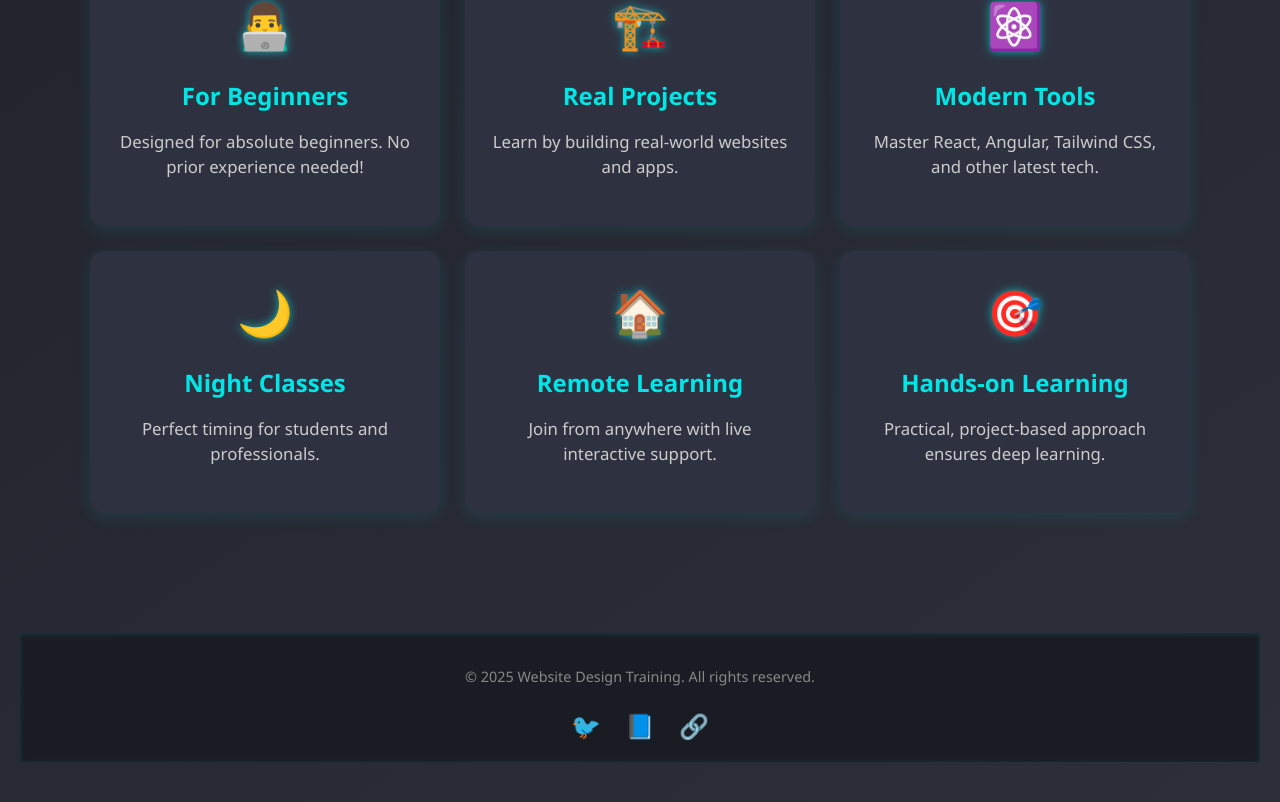
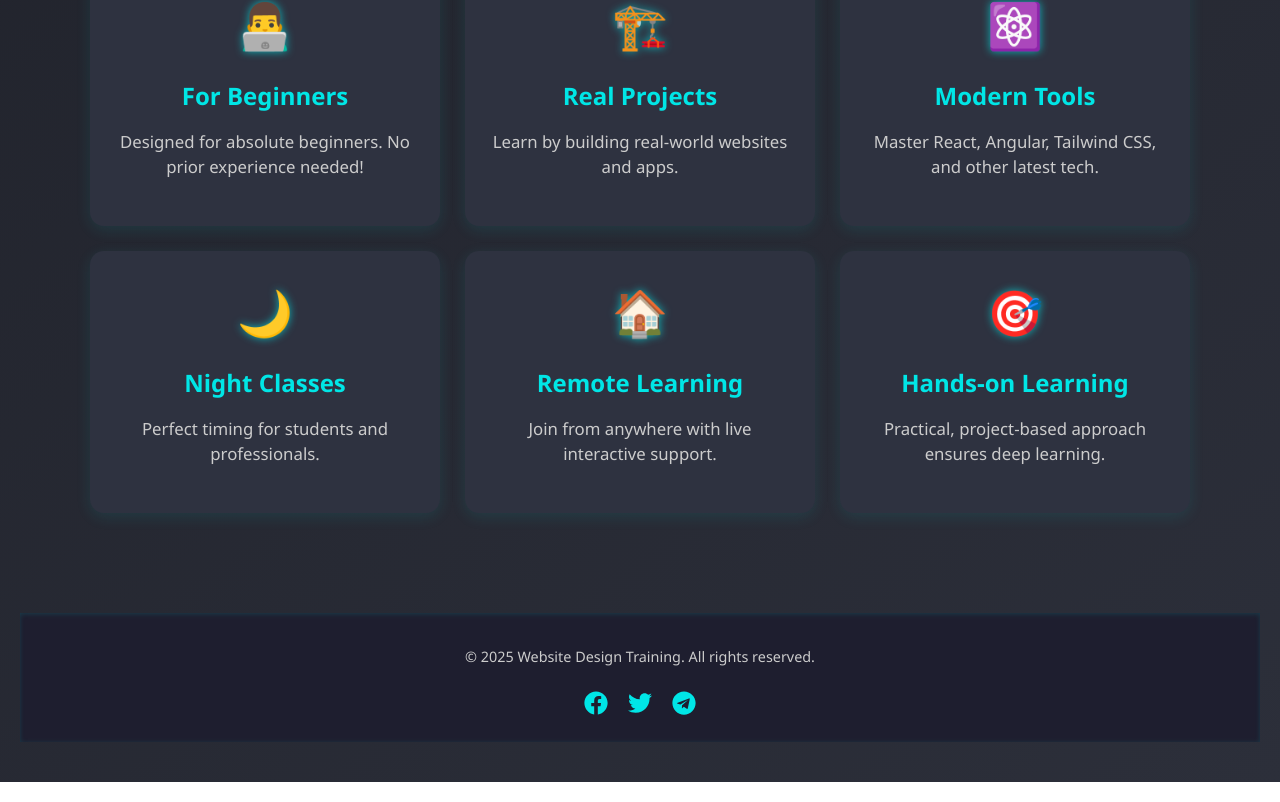
Before and after one commit to DesuSefiw/web-design-training, a React (Create React App) app in the folder trainer-frontend/: page / in a window 1280 px wide. Shown: the part 1019-1821 px from the top of the page. Built offline with nearby package versions, Linux system fonts and the light colour scheme.

Commit message:
Update Footer.js

```diff
--- a/trainer-frontend/src/components/Footer.js
+++ b/trainer-frontend/src/components/Footer.js
@@ -1,5 +1,7 @@
 // components/Footer.js
 import React from 'react';
+import { FaFacebook, FaTwitter, FaTelegram } from 'react-icons/fa';
+import './Footer.css';
 
 function Footer() {
   return (
@@ -7,9 +9,15 @@ function Footer() {
       <div className="footer-container">
         <p>© {new Date().getFullYear()} Website Design Training. All rights reserved.</p>
         <div className="social-links">
-          <a href="https://twitter.com" target="_blank" rel="noreferrer" aria-label="Twitter">🐦</a>
-          <a href="https://facebook.com" target="_blank" rel="noreferrer" aria-label="Facebook">📘</a>
-          <a href="https://linkedin.com" target="_blank" rel="noreferrer" aria-label="LinkedIn">🔗</a>
+          <a href="https://facebook.com" target="_blank" rel="noreferrer" aria-label="Facebook">
+            <FaFacebook size={24} />
+          </a>
+          <a href="https://twitter.com" target="_blank" rel="noreferrer" aria-label="Twitter">
+            <FaTwitter size={24} />
+          </a>
+          <a href="https://t.me/yourchannel" target="_blank" rel="noreferrer" aria-label="Telegram">
+            <FaTelegram size={24} />
+          </a>
         </div>
       </div>
     </footer>
```
